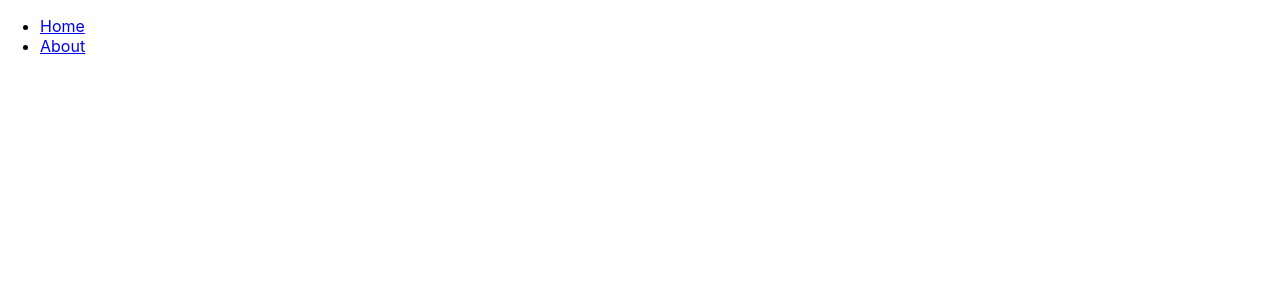
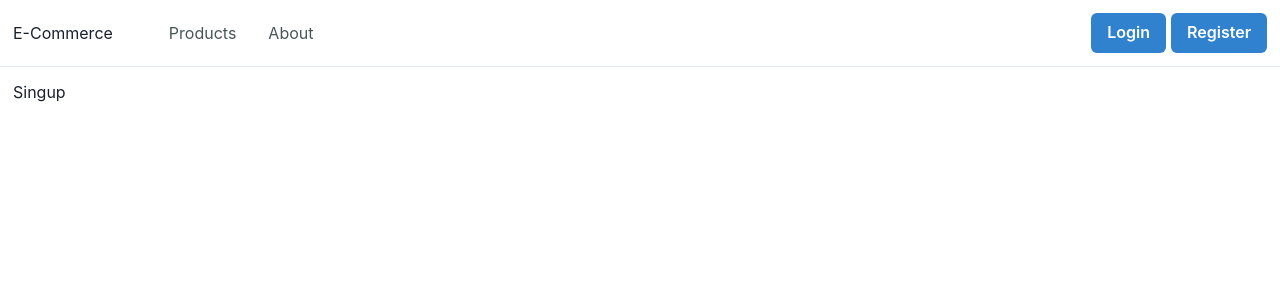
Before and after one commit to burcusarii/e-commerce-app-react, a React (Create React App) app in the folder client/: page /signup in a window 1280 px wide. Before the commit this address had no page. Shown: the top 300 px of the page. Built offline with nearby package versions, Linux system fonts and the light colour scheme.

Commit message:
navbar added

```diff
--- a/client/package.json
+++ b/client/package.json
@@ -3,9 +3,13 @@
   "version": "0.1.0",
   "private": true,
   "dependencies": {
+    "@chakra-ui/react": "^2.7.1",
+    "@emotion/react": "^11.11.1",
+    "@emotion/styled": "^11.11.0",
     "@testing-library/jest-dom": "^5.16.5",
     "@testing-library/react": "^13.4.0",
     "@testing-library/user-event": "^13.5.0",
+    "framer-motion": "^10.12.18",
     "react": "^18.2.0",
     "react-dom": "^18.2.0",
     "react-router-dom": "^6.14.1",
--- a/client/src/App.css
+++ b/client/src/App.css
@@ -1,38 +1,3 @@
-.App {
-  text-align: center;
+#content {
+  padding: 13px;
 }
-
-.App-logo {
-  height: 40vmin;
-  pointer-events: none;
-}
-
-@media (prefers-reduced-motion: no-preference) {
-  .App-logo {
-    animation: App-logo-spin infinite 20s linear;
-  }
-}
-
-.App-header {
-  background-color: #282c34;
-  min-height: 100vh;
-  display: flex;
-  flex-direction: column;
-  align-items: center;
-  justify-content: center;
-  font-size: calc(10px + 2vmin);
-  color: white;
-}
-
-.App-link {
-  color: #61dafb;
-}
-
-@keyframes App-logo-spin {
-  from {
-    transform: rotate(0deg);
-  }
-  to {
-    transform: rotate(360deg);
-  }
-}
--- a/client/src/App.js
+++ b/client/src/App.js
@@ -1,16 +1,22 @@
-import { BrowserRouter, Link, Route, Routes } from "react-router-dom";
+import { BrowserRouter, Route, Routes } from "react-router-dom";
 import "./App.css";
 import Navbar from "./components/Navbar";
-
+import Signin from "./pages/auth/Signin";
+import Singup from "./pages/auth/Signup";
 function App() {
   return (
     <div>
       <BrowserRouter>
-        <Navbar></Navbar>
-        <Routes>
-          <Route path="/" element={<Home />} />
-          <Route path="about" element={<About />} />
-        </Routes>
+        <Navbar />
+
+        <div id="content">
+          <Routes>
+            <Route path="/" element={<Home />} />
+            <Route path="about" element={<About />} />
+            <Route path="signin" element={<Signin />} />
+            <Route path="signup" element={<Singup />} />
+          </Routes>
+        </div>
       </BrowserRouter>
     </div>
   );
--- a/client/src/components/Navbar/index.js
+++ b/client/src/components/Navbar/index.js
@@ -1,19 +1,32 @@
 import React from "react";
 import { Link } from "react-router-dom";
+import styles from "./styles.module.css";
+import { Button, ButtonGroup } from "@chakra-ui/react";
 function Navbar() {
   return (
-    <div>
-      <nav>
-        <ul>
+    <nav className={styles.nav}>
+      <div className={styles.left}>
+        <div className="logo">
+          <Link to={"/"}>E-Commerce</Link>
+        </div>
+        <ul className={styles.menu}>
           <li>
-            <Link to={"/"}>Home</Link>
+            <Link to={"/products"}>Products</Link>
           </li>
           <li>
             <Link to={"about"}>About</Link>
           </li>
         </ul>
-      </nav>
-    </div>
+      </div>
+      <div className={styles.right}>
+        <Link to={"/signin"}>
+          <Button colorScheme="blue">Login</Button>
+        </Link>
+        <Link to={"/signup"}>
+          <Button colorScheme="blue">Register</Button>
+        </Link>
+      </div>
+    </nav>
   );
 }
 
--- /dev/null
+++ b/client/src/components/Navbar/styles.module.css
@@ -0,0 +1,33 @@
+.nav {
+  display: flex;
+  justify-content: space-between;
+  line-height: 2px;
+  border-bottom: solid 1px #e2e8f0;
+  padding: 13px;
+  align-items: center;
+}
+
+.nav .left {
+  display: flex;
+  align-items: center;
+}
+
+.nav .left .menu {
+  display: flex;
+  margin-left: 40px;
+}
+
+.nav .left .menu li a {
+  text-decoration: none;
+  padding: 8px 16px;
+  display: block;
+  color: #4a5558;
+  font-size: 16px;
+}
+.nav .left .menu li a:hover {
+  color: #000;
+}
+
+.nav .right a:first-child {
+  margin-right: 5px;
+}
--- a/client/src/index.js
+++ b/client/src/index.js
@@ -1,13 +1,18 @@
-import React from 'react';
-import ReactDOM from 'react-dom/client';
-import './index.css';
-import App from './App';
-import reportWebVitals from './reportWebVitals';
+import React from "react";
+import ReactDOM from "react-dom/client";
+import "./index.css";
+import "./reset.css";
+import { ChakraProvider } from "@chakra-ui/react";
 
-const root = ReactDOM.createRoot(document.getElementById('root'));
+import App from "./App";
+import reportWebVitals from "./reportWebVitals";
+
+const root = ReactDOM.createRoot(document.getElementById("root"));
 root.render(
   <React.StrictMode>
-    <App />
+    <ChakraProvider>
+      <App />
+    </ChakraProvider>
   </React.StrictMode>
 );
 
--- /dev/null
+++ b/client/src/pages/auth/Signin/index.js
@@ -0,0 +1,7 @@
+import React from "react";
+
+function Signin() {
+  return <div>Signin</div>;
+}
+
+export default Signin;
--- /dev/null
+++ b/client/src/pages/auth/Signup/index.js
@@ -0,0 +1,7 @@
+import React from "react";
+
+function Singup() {
+  return <div>Singup</div>;
+}
+
+export default Singup;
--- /dev/null
+++ b/client/src/reset.css
@@ -0,0 +1,129 @@
+/* http://meyerweb.com/eric/tools/css/reset/
+   v2.0 | 20110126
+   License: none (public domain)
+*/
+
+html,
+body,
+div,
+span,
+applet,
+object,
+iframe,
+h1,
+h2,
+h3,
+h4,
+h5,
+h6,
+p,
+blockquote,
+pre,
+a,
+abbr,
+acronym,
+address,
+big,
+cite,
+code,
+del,
+dfn,
+em,
+img,
+ins,
+kbd,
+q,
+s,
+samp,
+small,
+strike,
+strong,
+sub,
+sup,
+tt,
+var,
+b,
+u,
+i,
+center,
+dl,
+dt,
+dd,
+ol,
+ul,
+li,
+fieldset,
+form,
+label,
+legend,
+table,
+caption,
+tbody,
+tfoot,
+thead,
+tr,
+th,
+td,
+article,
+aside,
+canvas,
+details,
+embed,
+figure,
+figcaption,
+footer,
+header,
+hgroup,
+menu,
+nav,
+output,
+ruby,
+section,
+summary,
+time,
+mark,
+audio,
+video {
+  margin: 0;
+  padding: 0;
+  border: 0;
+  font-size: 100%;
+  font: inherit;
+  vertical-align: baseline;
+}
+/* HTML5 display-role reset for older browsers */
+article,
+aside,
+details,
+figcaption,
+figure,
+footer,
+header,
+hgroup,
+menu,
+nav,
+section {
+  display: block;
+}
+body {
+  line-height: 1;
+}
+ol,
+ul {
+  list-style: none;
+}
+blockquote,
+q {
+  quotes: none;
+}
+blockquote:before,
+blockquote:after,
+q:before,
+q:after {
+  content: "";
+  content: none;
+}
+table {
+  border-collapse: collapse;
+  border-spacing: 0;
+}
```
Also changed, not shown: 1 other file (tests, documents, lock files or other folders).
